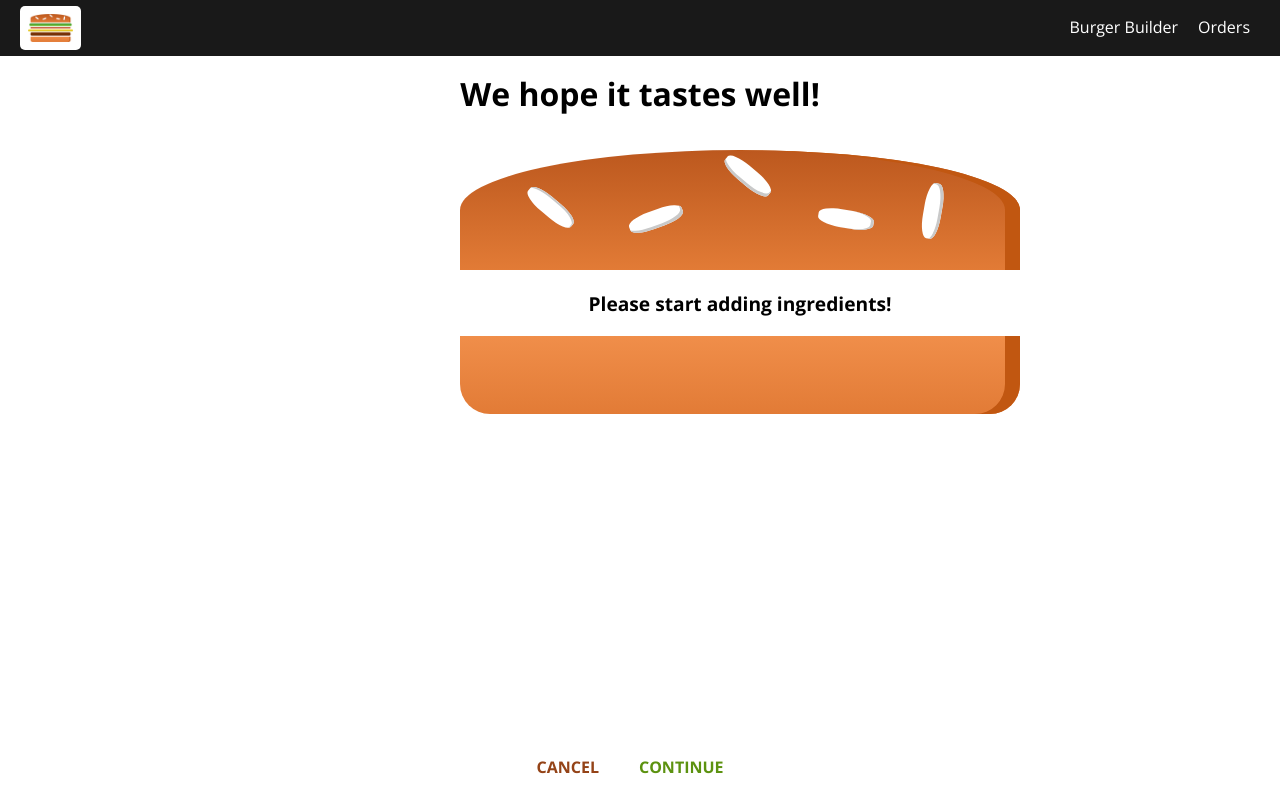
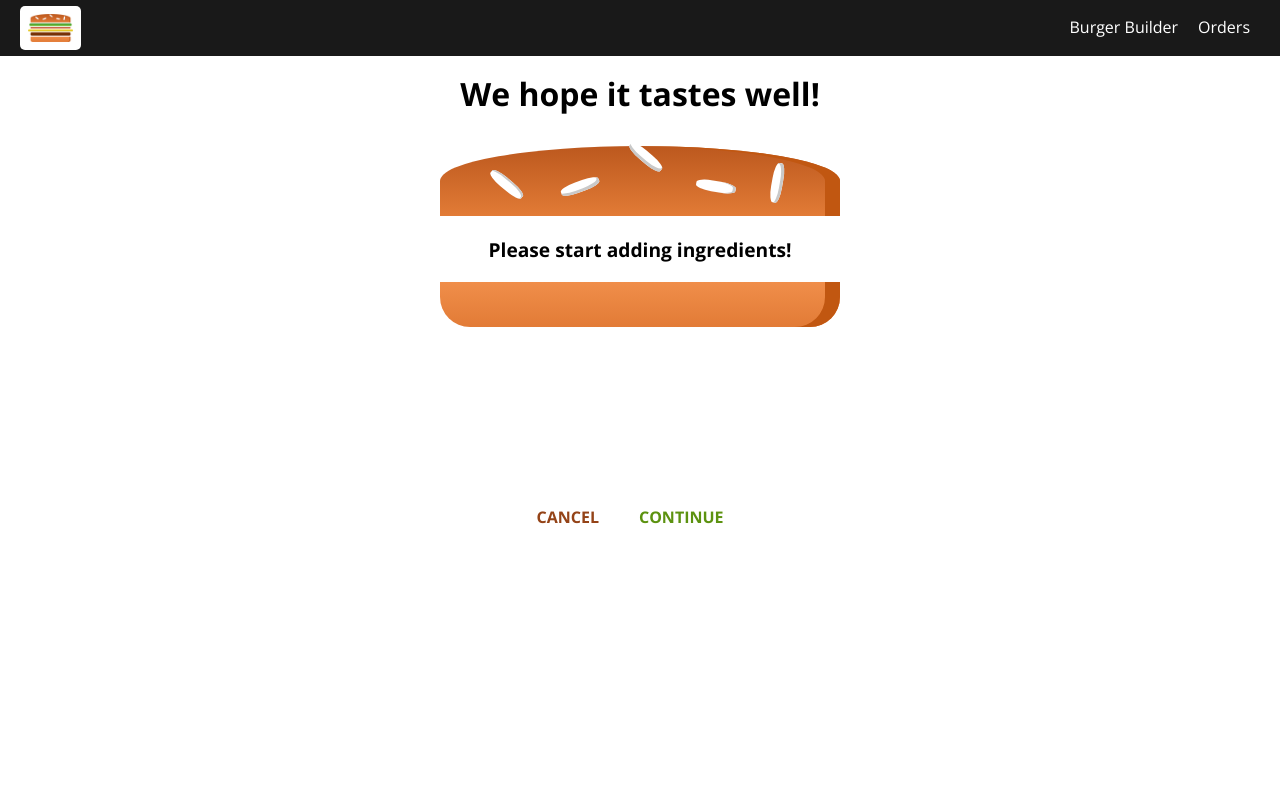
Before and after one commit to rajat-jain-1012/burger, a React app: page /checkout in a window 1280 px wide. Built offline with nearby package versions, Linux system fonts and the light colour scheme.

Commit message:
UI changes

```diff
--- a/src/components/Burger/Burger.css
+++ b/src/components/Burger/Burger.css
@@ -24,7 +24,7 @@
 
 @media (min-width: 1000px) and (min-height: 700px) {
     .Burger {
-        width: 700px;
-        height: 600px;
+        width: 500px;
+        height: 350px;
     }
 }
```
